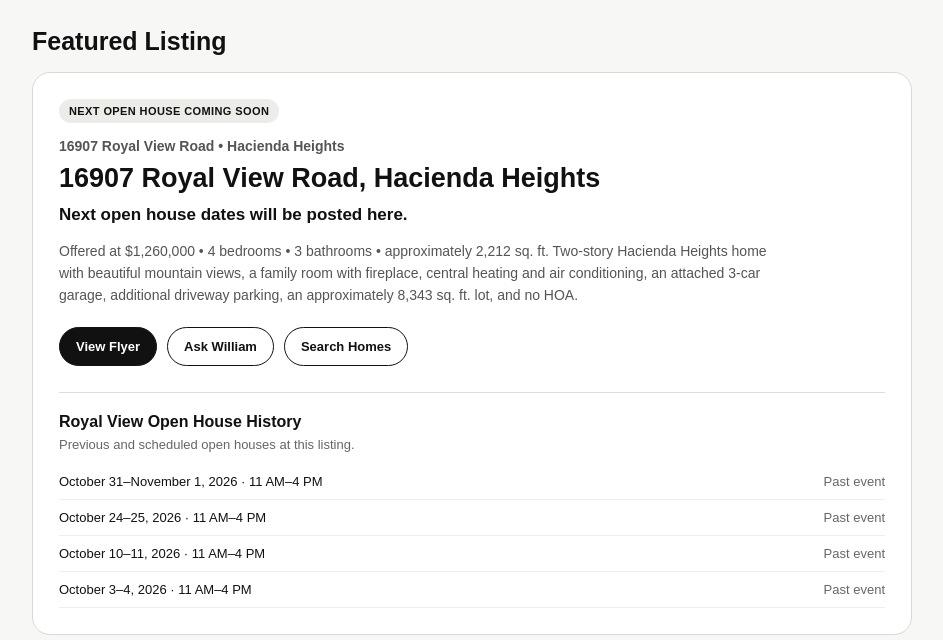
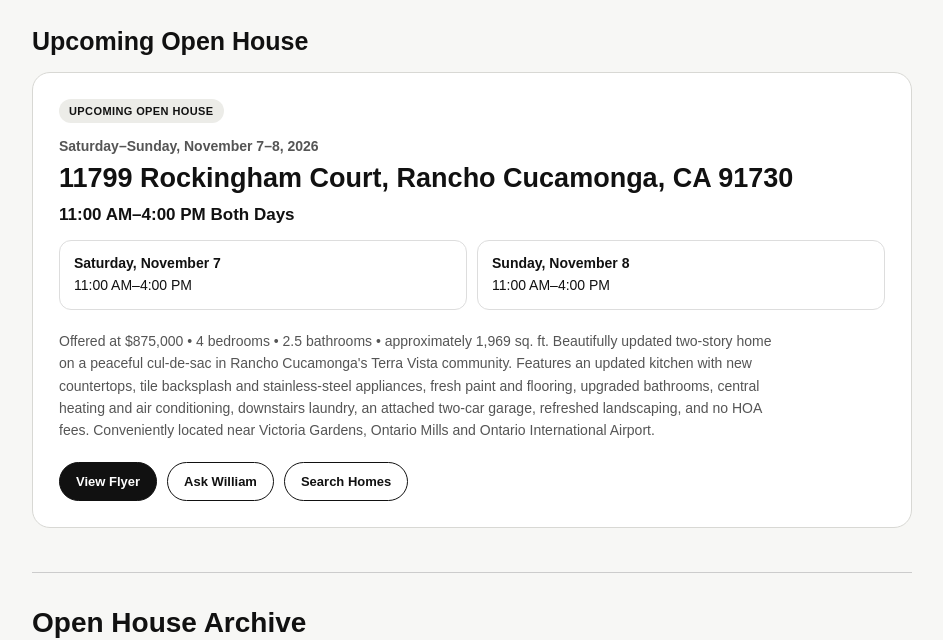
Before and after one commit to willchenrealty/willchenrealty.github.io, a plain HTML site: page open-house.html in a window 1280 px wide. Shown: the part 163-803 px from the top of the page, without its empty margins (168-1111 px from the left). Drawn offline with Linux system fonts and the light colour scheme.

Commit message:
Add files via upload

```diff
--- a/open-house.html
+++ b/open-house.html
@@ -266,33 +266,27 @@
 
     <section class="featured-section" id="featuredSection">
       <h2 class="section-title" id="featuredHeading">Upcoming Open House</h2>
-      <article class="event-card" id="royalViewEvent">
-        <span class="status" id="royalViewStatus">UPCOMING OPEN HOUSE</span>
-        <div class="event-date" id="royalViewDate">Saturday–Sunday, October 31–November 1, 2026</div>
-        <h2>16907 Royal View Road, Hacienda Heights</h2>
-        <div class="event-time" id="royalViewTime">11:00 AM–4:00 PM Both Days</div>
-        <div class="schedule" id="royalViewSchedule">
-          <div class="schedule-item"><strong>Saturday, October 31</strong>11:00 AM–4:00 PM</div>
-          <div class="schedule-item"><strong>Sunday, November 1</strong>11:00 AM–4:00 PM</div>
+      <article class="event-card" id="featuredEvent">
+        <span class="status" id="featuredStatus">UPCOMING OPEN HOUSE</span>
+        <div class="event-date" id="featuredDate">Saturday–Sunday, November 7–8, 2026</div>
+        <h2>11799 Rockingham Court, Rancho Cucamonga, CA 91730</h2>
+        <div class="event-time" id="featuredTime">11:00 AM–4:00 PM Both Days</div>
+        <div class="schedule" id="featuredSchedule">
+          <div class="schedule-item"><strong>Saturday, November 7</strong>11:00 AM–4:00 PM</div>
+          <div class="schedule-item"><strong>Sunday, November 8</strong>11:00 AM–4:00 PM</div>
         </div>
         <p class="property-details">
-          Offered at $1,260,000 • 4 bedrooms • 3 bathrooms • approximately 2,212 sq. ft.
-          Two-story Hacienda Heights home with beautiful mountain views, a family room with fireplace,
-          central heating and air conditioning, an attached 3-car garage, additional driveway parking,
-          an approximately 8,343 sq. ft. lot, and no HOA.
+          Offered at $875,000 • 4 bedrooms • 2.5 bathrooms • approximately 1,969 sq. ft.
+          Beautifully updated two-story home on a peaceful cul-de-sac in Rancho Cucamonga's Terra Vista community.
+          Features an updated kitchen with new countertops, tile backsplash and stainless-steel appliances,
+          fresh paint and flooring, upgraded bathrooms, central heating and air conditioning,
+          downstairs laundry, an attached two-car garage, refreshed landscaping, and no HOA fees.
+          Conveniently located near Victoria Gardens, Ontario Mills and Ontario International Airport.
         </p>
         <div class="buttons">
-          <a class="button primary" href="2026-1003-16907-Royal-View-Road-Hacienda-Hts.pdf" target="_blank" rel="noopener noreferrer">View Flyer</a>
+          <a class="button primary" href="2026-1107-11799-Rockingham-Ct-Rancho-Cucamonga.pdf" target="_blank" rel="noopener noreferrer">View Flyer</a>
           <a class="button" href="sms:6267757258">Ask William</a>
           <a class="button" href="https://williamchen.stigler.mortgage/" target="_blank" rel="noopener noreferrer">Search Homes</a>
-        </div>
-        <div class="royal-history" id="royalHistory">
-          <h3>Royal View Open House History</h3>
-          <p class="history-note">Previous and scheduled open houses at this listing.</p>
-          <div class="history-row"><span>October 31–November 1, 2026 · 11 AM–4 PM</span><span id="historyOct31">Upcoming</span></div>
-          <div class="history-row"><span>October 24–25, 2026 · 11 AM–4 PM</span><span>Past event</span></div>
-          <div class="history-row"><span>October 10–11, 2026 · 11 AM–4 PM</span><span>Past event</span></div>
-          <div class="history-row"><span>October 3–4, 2026 · 11 AM–4 PM</span><span>Past event</span></div>
         </div>
       </article>
     </section>
@@ -304,6 +298,15 @@
       </p>
 
       <div class="archive-list" id="archiveList">
+        <div class="archive-item">
+          <div>
+            <strong>16907 Royal View Road, Hacienda Heights</strong>
+            <span>Previous open houses: October 3–4, 10–11, 24–25, and October 31–November 1, 2026 • 11:00 AM–4:00 PM both days</span>
+          </div>
+          <a class="button" href="2026-1003-16907-Royal-View-Road-Hacienda-Hts.pdf" target="_blank" rel="noopener noreferrer">View Flyer</a>
+        </div>
+
+
         <div class="archive-item" id="decorahArchiveItem">
           <div>
             <strong>23966 Decorah, Diamond Bar</strong>
@@ -379,38 +382,28 @@
   </main>
 
   <script>
-    function localDateKey(date) {
-      return date.getFullYear() + "-" +
-        String(date.getMonth() + 1).padStart(2, "0") + "-" +
-        String(date.getDate()).padStart(2, "0");
-    }
-
     function updateOpenHousePage() {
-      const today = localDateKey(new Date());
-      const startDate = "2026-10-31";
-      const endDate = "2026-11-01";
-      const card = document.getElementById("royalViewEvent");
-      const status = document.getElementById("royalViewStatus");
-      const heading = document.getElementById("featuredHeading");
-      const dateLine = document.getElementById("royalViewDate");
-      const timeLine = document.getElementById("royalViewTime");
-      const schedule = document.getElementById("royalViewSchedule");
-      const historyStatus = document.getElementById("historyOct31");
-      historyStatus.textContent = today < startDate ? "Upcoming" : today <= endDate ? "This weekend" : "Past event";
-
-      if (today < startDate) {
-        heading.textContent = "Upcoming Open House";
-        status.textContent = "UPCOMING OPEN HOUSE";
-      } else if (today >= startDate && today <= endDate) {
-        heading.textContent = "Today's Open House";
-        status.textContent = "OPEN TODAY";
-        card.classList.add("today");
+      const now = new Date();
+      const dateKey = new Intl.DateTimeFormat('en-CA', {
+        timeZone: 'America/Los_Angeles', year: 'numeric', month: '2-digit', day: '2-digit'
+      }).format(now);
+      const startDate = '2026-11-07';
+      const endDate = '2026-11-08';
+      const card = document.getElementById('featuredEvent');
+      const status = document.getElementById('featuredStatus');
+      const heading = document.getElementById('featuredHeading');
+      if (dateKey < startDate) {
+        heading.textContent = 'Upcoming Open House';
+        status.textContent = 'UPCOMING OPEN HOUSE';
+      } else if (dateKey <= endDate) {
+        heading.textContent = 'Open House This Weekend';
+        status.textContent = 'OPEN HOUSE THIS WEEKEND';
+        card.classList.add('today');
       } else {
-        heading.textContent = "Featured Listing";
-        status.textContent = "NEXT OPEN HOUSE COMING SOON";
-        dateLine.textContent = "16907 Royal View Road • Hacienda Heights";
-        timeLine.textContent = "Next open house dates will be posted here.";
-        schedule.classList.add("hidden");
+        heading.textContent = 'Recent Open House';
+        status.textContent = 'OPEN HOUSE COMPLETED';
+        document.getElementById('featuredTime').textContent = 'November 7–8 open house has ended. Contact William for a showing.';
+        document.getElementById('featuredSchedule').classList.add('hidden');
       }
     }
     updateOpenHousePage();
```
Also changed, not shown: 2 other files.
